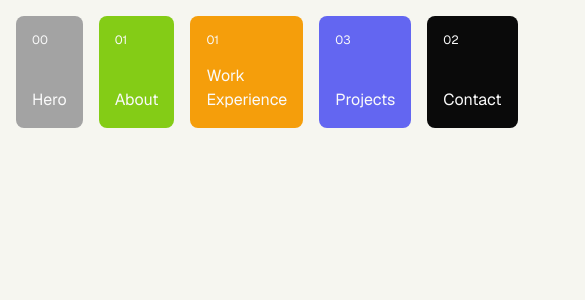
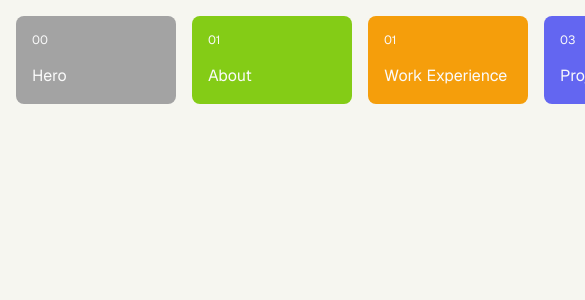
Before and after one commit to csvidit/pop-portfolio, a Next.js app: page / in a window 390 px wide. Shown: the top 300 px of the page, 585 px wide, since content can reach past the window. Built offline with nearby package versions, Linux system fonts and the light colour scheme.

Commit message:
(NavItem.tsx) update css

```diff
--- a/src/components/header/NavItem.tsx
+++ b/src/components/header/NavItem.tsx
@@ -19,7 +19,7 @@ const NavItem = (props: {
         props.color,
       )}
     >
-      <Link href={props.url} className="p-4 w-full h-full flex flex-col justify-between gap-4">
+      <Link href={props.url} className="min-w-40 lg:w-full p-4 h-full flex flex-col justify-between gap-4">
         <span className="text-xs">
           {props.idx < 10 ? "0" + props.idx.toString() : props.idx}
         </span>
```
